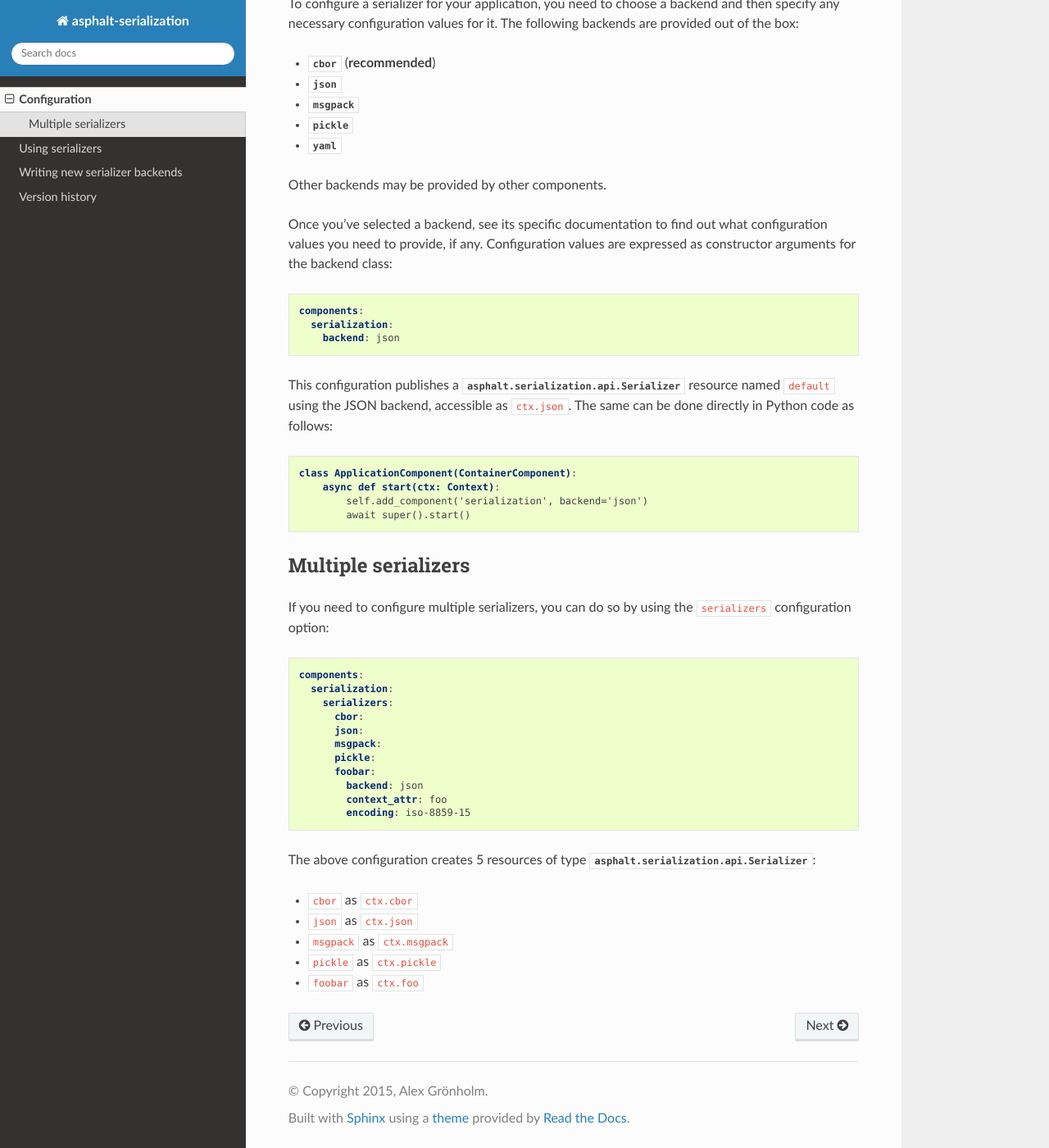
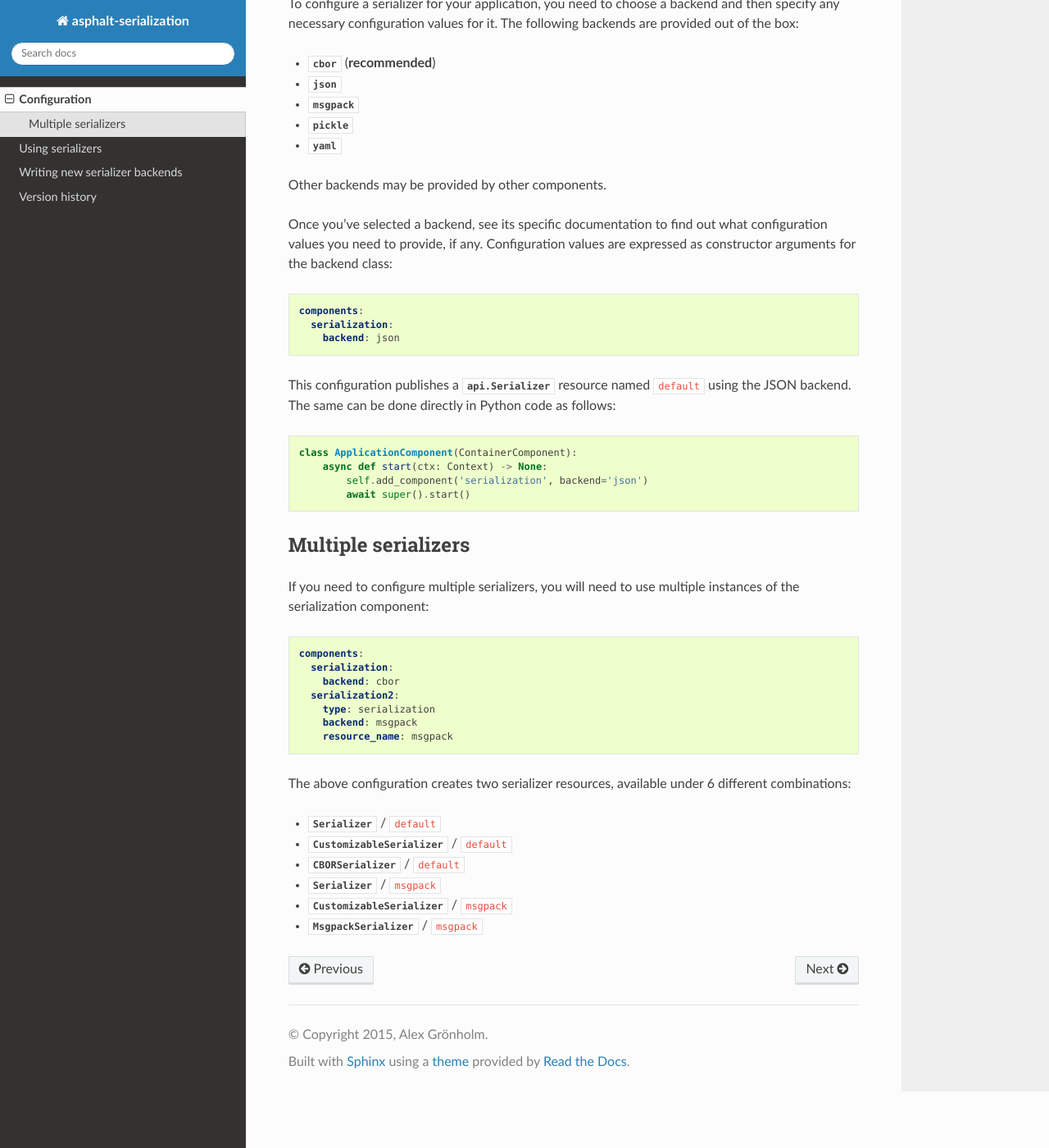
Before and after one commit to asphalt-framework/asphalt-serialization, a Sphinx documentation site: the page built from docs/configuration.rst, in a window 1280 px wide and 1400 px high, scrolled down 167 px. Shown: the whole window at 82% size. Built offline with Sphinx 7.4.7 and the Read the Docs theme 2.0.0, drawn with Linux system fonts in a browser that asks for light colours; the version number could not be read and is left out.

Commit message:
Migrated to Asphalt 4.7+ style
Each component now only provides a single serializer.

```diff
--- a/docs/configuration.rst
+++ b/docs/configuration.rst
@@ -2,15 +2,16 @@ Configuration
 =============
 
 .. highlight:: yaml
+.. py:currentmodule:: asphalt.serialization
 
 To configure a serializer for your application, you need to choose a backend and then specify
 any necessary configuration values for it. The following backends are provided out of the box:
 
-* :mod:`~asphalt.serialization.serializers.cbor` (**recommended**)
-* :mod:`~asphalt.serialization.serializers.json`
-* :mod:`~asphalt.serialization.serializers.msgpack`
-* :mod:`~asphalt.serialization.serializers.pickle`
-* :mod:`~asphalt.serialization.serializers.yaml`
+* :mod:`~.serializers.cbor` (**recommended**)
+* :mod:`~.serializers.json`
+* :mod:`~.serializers.msgpack`
+* :mod:`~.serializers.pickle`
+* :mod:`~.serializers.yaml`
 
 Other backends may be provided by other components.
 
@@ -22,12 +23,14 @@ for the backend class::
       serialization:
         backend: json
 
-This configuration publishes a :class:`asphalt.serialization.api.Serializer` resource named
-``default`` using the JSON backend, accessible as ``ctx.json``. The same can be done directly
-in Python code as follows::
+This configuration publishes a :class:`.api.Serializer` resource named
+``default`` using the JSON backend. The same can be done directly in Python code as
+follows:
+
+.. code-block:: python
 
     class ApplicationComponent(ContainerComponent):
-        async def start(ctx: Context):
+        async def start(ctx: Context) -> None:
             self.add_component('serialization', backend='json')
             await super().start()
 
@@ -35,25 +38,23 @@ in Python code as follows::
 Multiple serializers
 --------------------
 
-If you need to configure multiple serializers, you can do so by using the ``serializers``
-configuration option::
+If you need to configure multiple serializers, you will need to use multiple instances
+of the serialization component::
 
     components:
       serialization:
-        serializers:
-          cbor:
-          json:
-          msgpack:
-          pickle:
-          foobar:
-            backend: json
-            context_attr: foo
-            encoding: iso-8859-15
+        backend: cbor
+      serialization2:
+        type: serialization
+        backend: msgpack
+        resource_name: msgpack
 
-The above configuration creates 5 resources of type :class:`asphalt.serialization.api.Serializer`:
+The above configuration creates two serializer resources, available under 6 different
+combinations:
 
-* ``cbor`` as ``ctx.cbor``
-* ``json`` as ``ctx.json``
-* ``msgpack`` as ``ctx.msgpack``
-* ``pickle`` as ``ctx.pickle``
-* ``foobar`` as ``ctx.foo``
+* :class:`~.api.Serializer` / ``default``
+* :class:`~.api.CustomizableSerializer` / ``default``
+* :class:`~.serializers.cbor.CBORSerializer` / ``default``
+* :class:`~.api.Serializer` / ``msgpack``
+* :class:`~.api.CustomizableSerializer` / ``msgpack``
+* :class:`~.serializers.msgpack.MsgpackSerializer` / ``msgpack``
--- a/pyproject.toml
+++ b/pyproject.toml
@@ -25,7 +25,7 @@ classifiers = [
 ]
 requires-python = ">=3.7"
 dependencies = [
-    "asphalt ~= 4.6",
+    "asphalt ~= 4.8",
     "typeguard ~= 2.0",
     "msgpack ~= 1.0; extra == 'msgpack' or extra == 'test' or extra == 'doc'",
     "cbor2 ~= 5.0; extra == 'cbor' or extra == 'test' or extra == 'doc'",
```
Also changed, not shown: docs/usage.rst (+8 -4 lines), docs/versionhistory.rst (+8 -0 lines), 4 other files.
